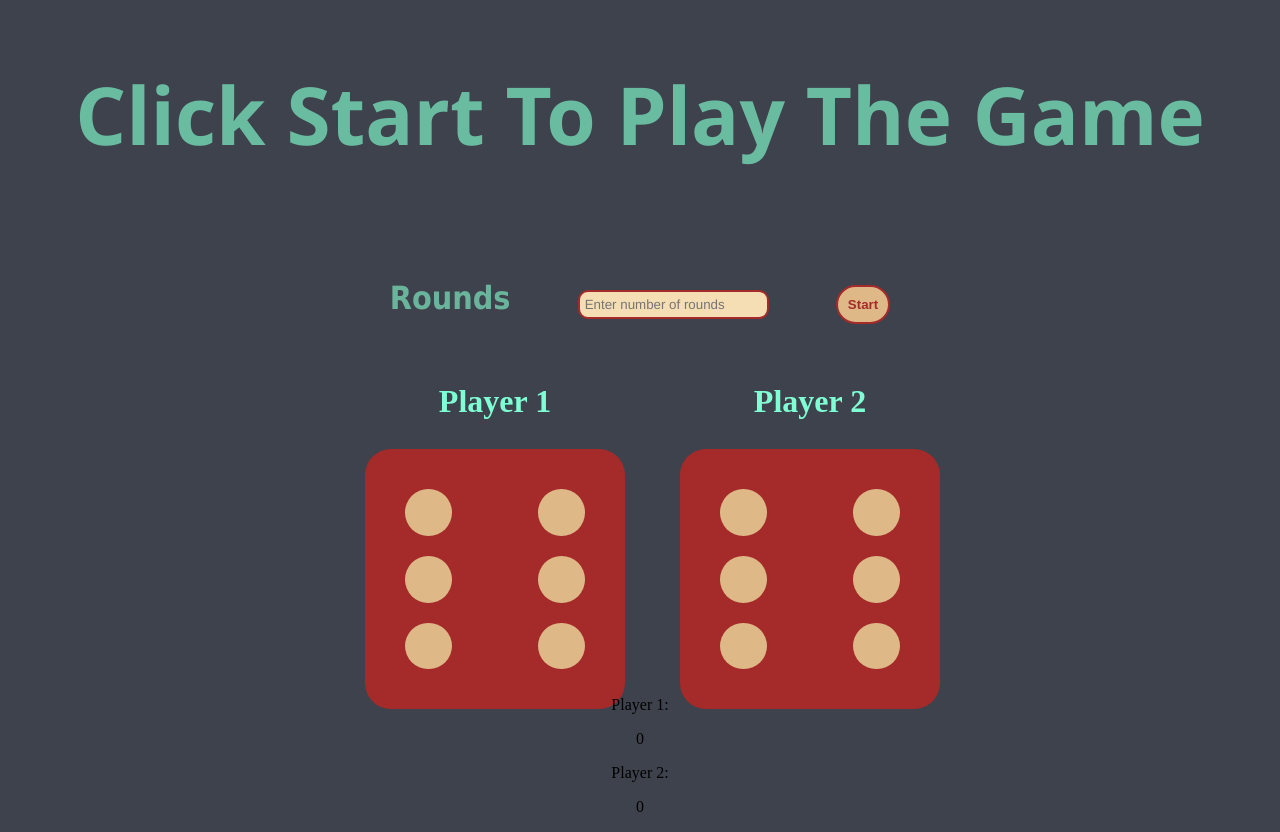
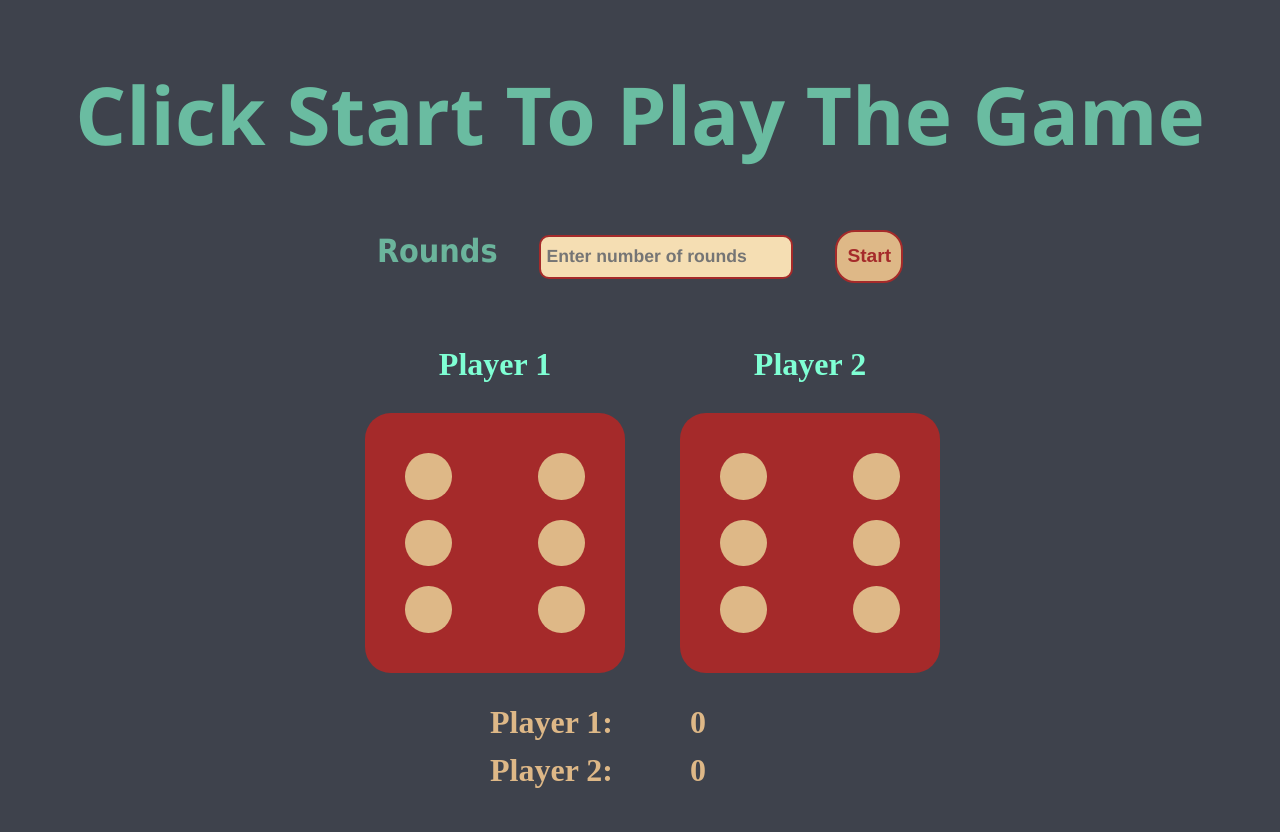
Before and after one commit to elijahizkiel/Dice-throw-Game, a plain HTML site: page index.html in a window 1280 px wide. Drawn offline with Linux system fonts and the light colour scheme.

Commit message:
style #score-field and modify #rounds elements

```diff
--- a/index.css
+++ b/index.css
@@ -13,7 +13,8 @@ h1 {
     border-radius: 20px 20px;
     padding: 10px;
     color: brown;
-    font-weight: 600;
+    height: fit-content;
+    font: 600 1.2rem/1.5 Arial;
     text-transform: capitalize;
 }
 #label-for-rounds {
@@ -26,15 +27,17 @@ h1 {
     border:2px solid brown;
     border-radius: 10px;
     padding:5px;
-    margin: 5%;
-    font-family: 'Franklin Gothic Medium', 'Arial Narrow', Arial, sans-serif;
+    height: 30px;
+    margin: auto 3%;
+    font:700 1.1rem 'Franklin Gothic Medium', 'Arial Narrow', Arial, sans-serif;
 }
 #dices{
     width:550px;
+    height: fit-content;
     display: grid;
     grid-template-columns: 1fr 1fr;
     gap:10%;
-    margin: 0 auto;
+    margin: 5% auto;
 }
 #dices p {
     color:aquamarine;
@@ -63,9 +66,22 @@ h1 {
     grid-column-start:  3;
 }
 
-.hidden {
-    visibility: hidden;
+#score-field{
+    margin: 50px auto;
+    display:grid;
+    grid-template-columns: 2fr 1fr;
+    text-align: left;
+    row-gap:25%;
+    width: 300px;
+    height:fit-content;
+    font:700 2rem/1 "times new roman", Serif;
+    color: burlywood;
 }
+#score-field p{
+    margin:0;
+    padding:auto;
+}
+
 @media (max-width:750px){
     html {
         font-size: 8px;
@@ -79,4 +95,14 @@ h1 {
         padding: 15px;
         margin:auto;
     }
+    #score-field {
+        width: 200px;
+    }
 }
+/* effects to be added by JS */
+.hidden {
+    visibility: hidden;
+}
+.disappear {
+    display: none;
+}
```
